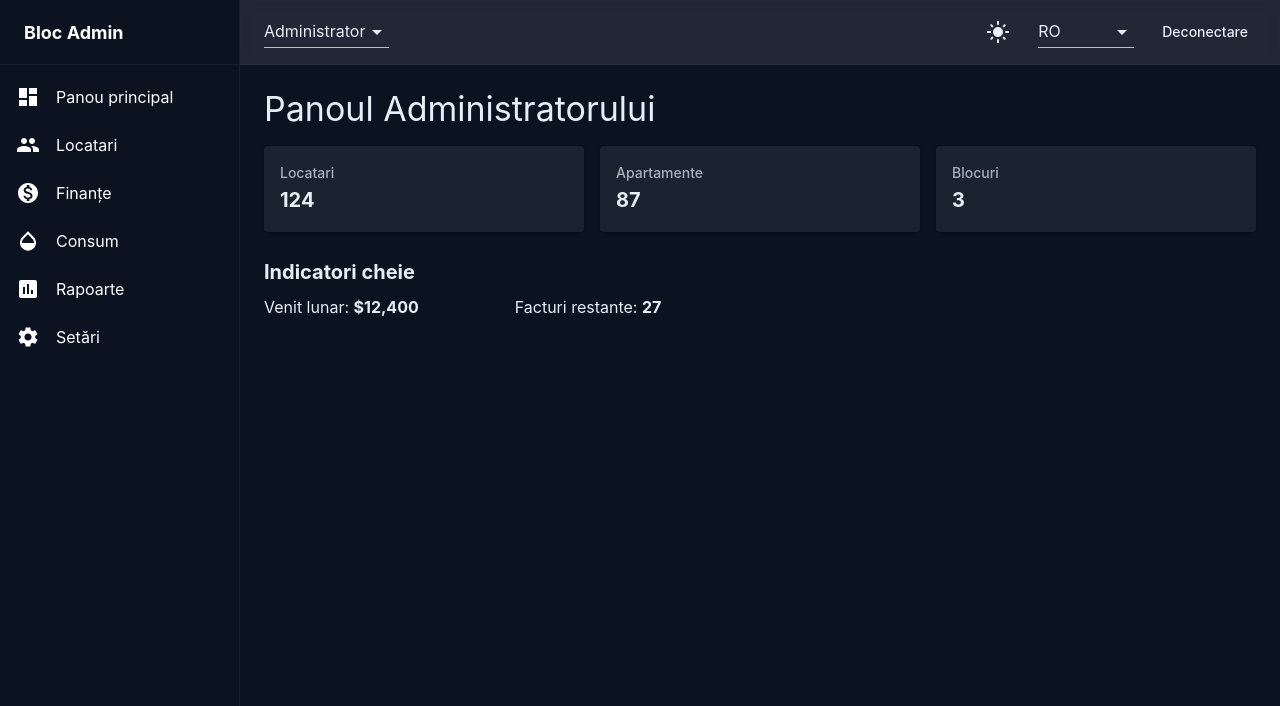
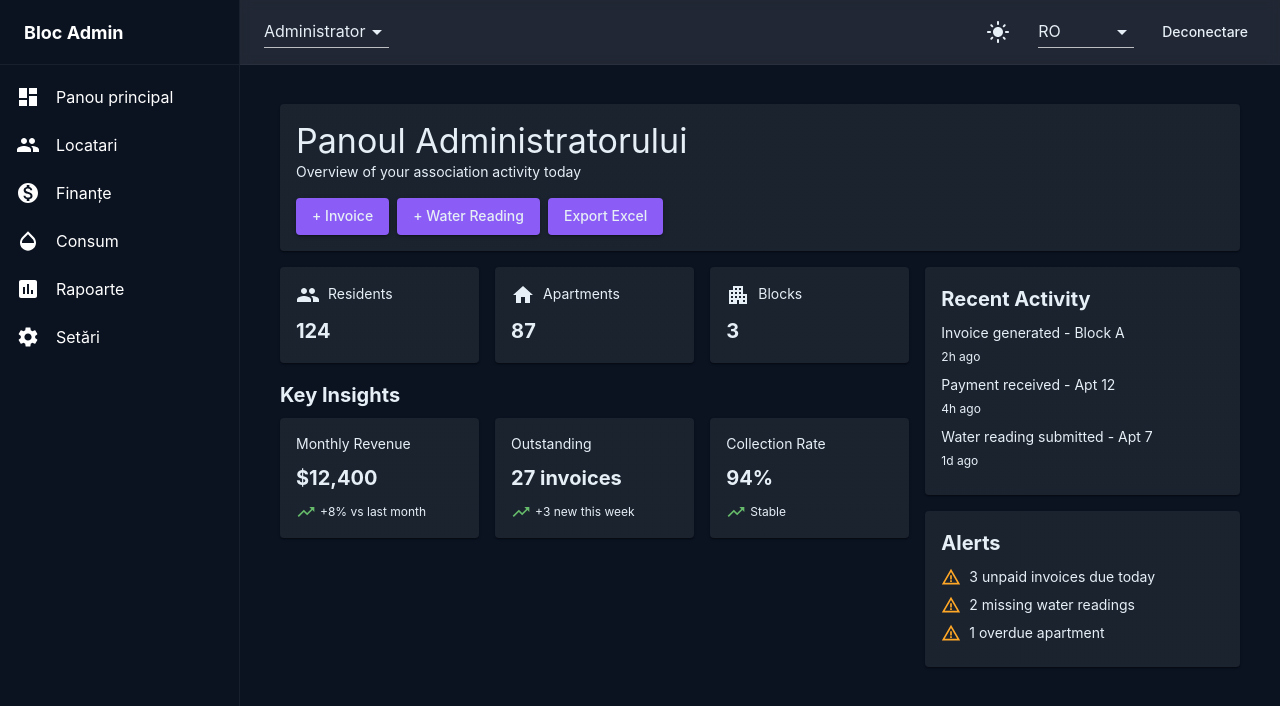
Before and after one commit to odiatlov/bloc-admin-ui, a React (Vite) app: page /admin in a window 1280 px wide. Shown: the top 706 px of the page. Built offline with nearby package versions, Linux system fonts and the light colour scheme.

Commit message:
Enhance Admin dasboard

```diff
--- /dev/null
+++ b/src/pages/Dashboard/Admin/ActivityFeed.tsx
@@ -0,0 +1,31 @@
+import React from 'react'
+import Paper from '@mui/material/Paper'
+import Typography from '@mui/material/Typography'
+import Box from '@mui/material/Box'
+
+const items = [
+  { text: 'Invoice generated - Block A', time: '2h ago' },
+  { text: 'Payment received - Apt 12', time: '4h ago' },
+  { text: 'Water reading submitted - Apt 7', time: '1d ago' }
+]
+
+const ActivityFeed: React.FC = () => {
+  return (
+    <Paper sx={{ p: 2, mb: 2 }}>
+      <Typography variant="h6">Recent Activity</Typography>
+
+      <Box sx={{ mt: 1 }}>
+        {items.map((i, idx) => (
+          <Box key={idx} sx={{ mb: 1 }}>
+            <Typography variant="body2">{i.text}</Typography>
+            <Typography variant="caption" color="text.secondary">
+              {i.time}
+            </Typography>
+          </Box>
+        ))}
+      </Box>
+    </Paper>
+  )
+}
+
+export default ActivityFeed
--- a/src/pages/Dashboard/Admin/AdminDashboard.tsx
+++ b/src/pages/Dashboard/Admin/AdminDashboard.tsx
@@ -4,20 +4,48 @@ import KeyMetrics from './KeyMetrics'
 import Typography from '@mui/material/Typography'
 import Box from '@mui/material/Box'
 import { useTranslation } from 'react-i18next'
+import Paper from '@mui/material/Paper'
+import Button from '@mui/material/Button'
+import ActivityFeed from './ActivityFeed'
+import AlertsPanel from './AlertsPanel'
 
 const AdminDashboard: React.FC = () => {
   const { t } = useTranslation()
+
   return (
-    <section className="dashboard">
-      <Typography variant="h4" gutterBottom>
-        {t('dashboard.admin.title')}
-      </Typography>
+    <Box sx={{ p: 2 }}>
+      {/* HEADER */}
+      <Paper sx={{ p: 2, mb: 2 }}>
+        <Typography variant="h4">
+          {t('dashboard.admin.title')}
+        </Typography>
+        <Typography variant="body2" color="text.secondary">
+          Overview of your association activity today
+        </Typography>
 
-      <OverviewCards />
-      <Box sx={{ mt: 2 }}>
-        <KeyMetrics />
+        <Box sx={{ display: 'flex', gap: 1, mt: 2, flexWrap: 'wrap' }}>
+          <Button variant="contained">+ Invoice</Button>
+          <Button variant="contained">+ Water Reading</Button>
+          <Button variant="contained">Export Excel</Button>
+        </Box>
+      </Paper>
+
+      {/* MAIN GRID */}
+      <Box sx={{ display: 'grid', gridTemplateColumns: '2fr 1fr', gap: 2 }}>
+        <Box>
+          <OverviewCards />
+          <Box sx={{ mt: 2 }}>
+            <KeyMetrics />
+          </Box>
+        </Box>
+
+        {/* RIGHT SIDEBAR */}
+        <Box>
+          <ActivityFeed />
+          <AlertsPanel />
+        </Box>
       </Box>
-    </section>
+    </Box>
   )
 }
 
--- /dev/null
+++ b/src/pages/Dashboard/Admin/AlertsPanel.tsx
@@ -0,0 +1,30 @@
+import React from 'react'
+import Paper from '@mui/material/Paper'
+import Typography from '@mui/material/Typography'
+import Box from '@mui/material/Box'
+import WarningAmberIcon from '@mui/icons-material/WarningAmber'
+
+const alerts = [
+  '3 unpaid invoices due today',
+  '2 missing water readings',
+  '1 overdue apartment'
+]
+
+const AlertsPanel: React.FC = () => {
+  return (
+    <Paper sx={{ p: 2 }}>
+      <Typography variant="h6">Alerts</Typography>
+
+      <Box sx={{ mt: 1 }}>
+        {alerts.map((a, idx) => (
+          <Box key={idx} sx={{ display: 'flex', gap: 1, mb: 1 }}>
+            <WarningAmberIcon fontSize="small" color="warning" />
+            <Typography variant="body2">{a}</Typography>
+          </Box>
+        ))}
+      </Box>
+    </Paper>
+  )
+}
+
+export default AlertsPanel
--- a/src/pages/Dashboard/Admin/KeyMetrics.tsx
+++ b/src/pages/Dashboard/Admin/KeyMetrics.tsx
@@ -1,18 +1,39 @@
 import React from 'react'
 import Box from '@mui/material/Box'
 import Typography from '@mui/material/Typography'
-import { useTranslation } from 'react-i18next'
+import Paper from '@mui/material/Paper'
+import TrendingUpIcon from '@mui/icons-material/TrendingUp'
+
+const Metric = ({ label, value, trend }: any) => (
+  <Paper sx={{ p: 2, flex: 1 }}>
+    <Typography variant="body2" color="text.secondary">
+      {label}
+    </Typography>
+
+    <Typography variant="h6" sx={{ mt: 1 }}>
+      {value}
+    </Typography>
+
+    <Box sx={{ display: 'flex', alignItems: 'center', mt: 1 }}>
+      <TrendingUpIcon fontSize="small" color="success" />
+      <Typography variant="caption" sx={{ ml: 0.5 }}>
+        {trend}
+      </Typography>
+    </Box>
+  </Paper>
+)
 
 const KeyMetrics: React.FC = () => {
-  const { t } = useTranslation()
   return (
-    <Box sx={{ mt: 3 }}>
+    <Box sx={{ mt: 2 }}>
       <Typography variant="h6" gutterBottom>
-        {t('dashboard.admin.keyMetrics', 'Key Metrics')}
+        Key Insights
       </Typography>
-      <Box sx={{ display: 'flex', gap: 12 }}>
-        <div>{t('dashboard.admin.monthlyRevenue', { defaultValue: 'Monthly revenue:' })} <strong>$12,400</strong></div>
-        <div>{t('dashboard.admin.outstandingInvoices', { defaultValue: 'Outstanding invoices:' })} <strong>27</strong></div>
+
+      <Box sx={{ display: 'flex', gap: 2, flexWrap: 'wrap' }}>
+        <Metric label="Monthly Revenue" value="$12,400" trend="+8% vs last month" />
+        <Metric label="Outstanding" value="27 invoices" trend="+3 new this week" />
+        <Metric label="Collection Rate" value="94%" trend="Stable" />
       </Box>
     </Box>
   )
--- a/src/pages/Dashboard/Admin/OverviewCards.tsx
+++ b/src/pages/Dashboard/Admin/OverviewCards.tsx
@@ -1,25 +1,40 @@
 import React from 'react'
-import { useTranslation } from 'react-i18next'
 import Box from '@mui/material/Box'
 import Paper from '@mui/material/Paper'
 import Typography from '@mui/material/Typography'
+import PeopleIcon from '@mui/icons-material/People'
+import HomeIcon from '@mui/icons-material/Home'
+import ApartmentIcon from '@mui/icons-material/Apartment'
 
-const Card: React.FC<{ title: string; value: React.ReactNode }> = ({ title, value }) => (
-  <Paper elevation={1} style={{ padding: 16, flex: 1, minWidth: 140 }}>
-    <Typography variant="subtitle2" color="textSecondary">
-      {title}
+const Card = ({ icon, title, value }: any) => (
+  <Paper
+    sx={{
+      p: 2,
+      flex: 1,
+      minWidth: 160,
+      transition: '0.2s',
+      '&:hover': { transform: 'translateY(-2px)' }
+    }}
+  >
+    <Box sx={{ display: 'flex', alignItems: 'center', gap: 1 }}>
+      {icon}
+      <Typography variant="body2" color="text.secondary">
+        {title}
+      </Typography>
+    </Box>
+
+    <Typography variant="h6" sx={{ mt: 1 }}>
+      {value}
     </Typography>
-    <Typography variant="h6">{value}</Typography>
   </Paper>
 )
 
 const OverviewCards: React.FC = () => {
-  const { t } = useTranslation()
   return (
-    <Box sx={{ display: 'flex', gap: 2, mt: 2, flexWrap: 'wrap' }}>
-      <Card title={t('dashboard.admin.overview.residents')} value={124} />
-      <Card title={t('dashboard.admin.overview.apartments')} value={87} />
-      <Card title={t('dashboard.admin.overview.blocks')} value={3} />
+    <Box sx={{ display: 'flex', gap: 2, flexWrap: 'wrap' }}>
+      <Card icon={<PeopleIcon />} title="Residents" value={124} />
+      <Card icon={<HomeIcon />} title="Apartments" value={87} />
+      <Card icon={<ApartmentIcon />} title="Blocks" value={3} />
     </Box>
   )
 }
```
